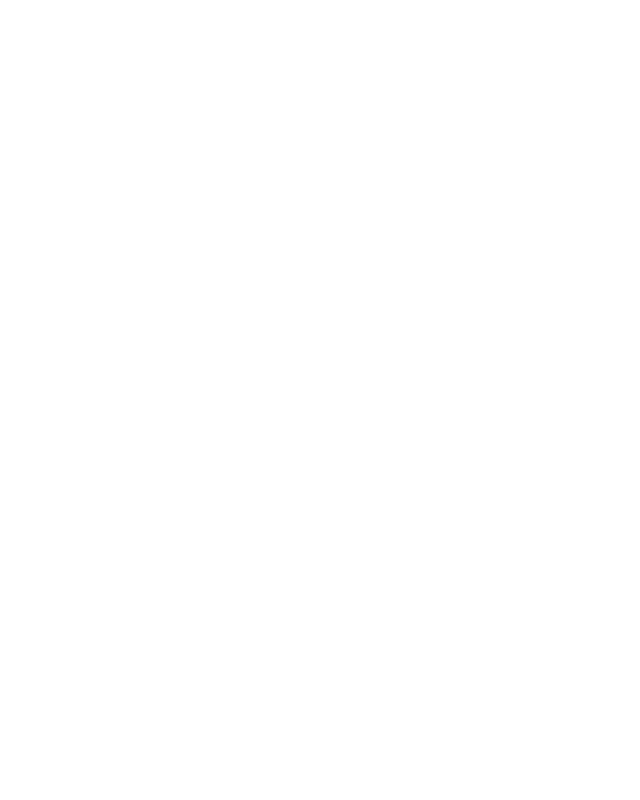
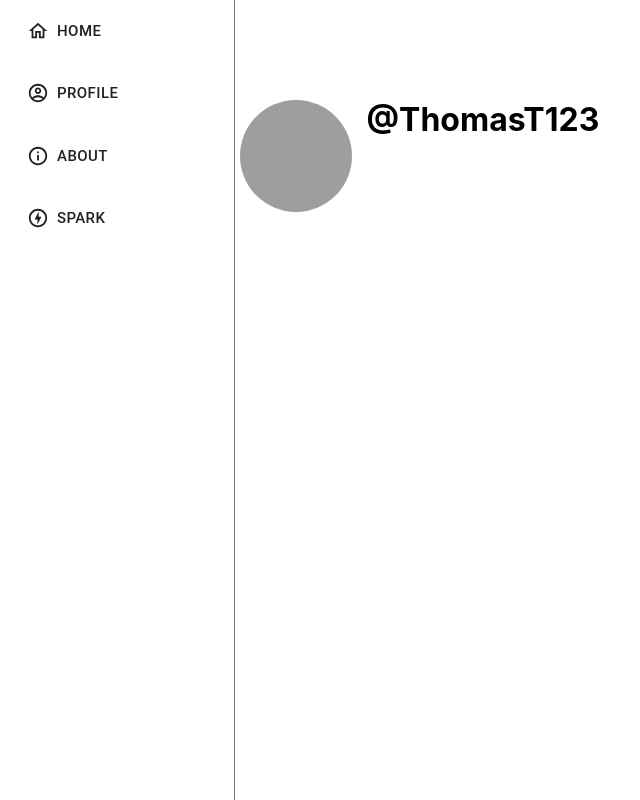
Before and after one commit to ttheolier/firepit, a React (Create React App) app: page /profile in a window 1280 px wide. Shown: the whole page, without its empty margins (0-640 px from the left). Built offline with nearby package versions, Linux system fonts and the light colour scheme; grey boxes are pictures that could not be loaded.

Commit message:
started (own)profile page,generic profile will be similar, no build because it's ignored, firebase was added last commit but forgot to mention

```diff
--- a/src/Main.js
+++ b/src/Main.js
@@ -4,13 +4,15 @@
 import Home from '../src/Home';
 import About from '../src/About';
 import Login from '../src/Login';
+import Profile from '../src/Profile';
 
 const Main = () => {
   return (
     <Switch> {/* The Switch decides which component to show based on the current URL.*/}
       <Route exact path="/" component={Login}></Route>
       {<Route exact path="/about" component={About}></Route>}
-      {/*<Route exact path="/home" component={Home}></Route>*/}
+      {<Route exact path="/home" component={Home}></Route>}
+      {<Route exact path="/profile" component={Profile}></Route>}
     </Switch>
   );
 }
--- /dev/null
+++ b/src/Profile.css
@@ -0,0 +1,18 @@
+.profile{
+    display: flex;
+    height: 100vh;
+    max-width: 1300px;
+    margin-left: auto;
+    margin-right: auto;
+    padding: 0 10px;
+}
+
+.info{
+    display:flex;
+    margin-top:100px;
+    margin-left:5px;
+}
+
+.info>h1{
+    margin-left: 15px;
+}
--- /dev/null
+++ b/src/Profile.js
@@ -0,0 +1,44 @@
+import React from "react";
+import './Profile.css';
+import { makeStyles } from '@material-ui/core/styles';
+import Button from '@material-ui/core/Button';
+import Sidebar from "./Sidebar";
+import Avatar from '@material-ui/core/Avatar';
+
+const useStyles = makeStyles((theme) => ({
+    root: {
+      display: 'flex',
+      '& > *': {
+        margin: theme.spacing(1),
+      },
+    },
+    small: {
+      width: theme.spacing(3),
+      height: theme.spacing(3),
+    },
+    large: {
+      width: theme.spacing(7),
+      height: theme.spacing(7),
+    },
+
+    veryLarge: {
+        width: theme.spacing(14),
+        height: theme.spacing(14),
+    }
+  }));
+
+function Profile(){
+    const classes = useStyles();
+    return(
+        <div className = "profile">
+            {/*Sidebar */}
+            <Sidebar/>
+            <div className = "info">
+                <Avatar src = "https://upload.wikimedia.org/wikipedia/commons/thumb/4/4e/HykeemCarterSittingDown.jpg/330px-HykeemCarterSittingDown.jpg" className={classes.veryLarge}></Avatar>
+                <h1>@ThomasT123</h1>
+            </div>
+        </div>
+    )
+}
+
+export default Profile;
--- a/src/Spark.js
+++ b/src/Spark.js
@@ -20,6 +20,11 @@
       width: theme.spacing(7),
       height: theme.spacing(7),
     },
+
+    verylarge: {
+        width: theme.spacing(14),
+        height: theme.spacing(14),
+    }
   }));
 
 function Spark(){
```
